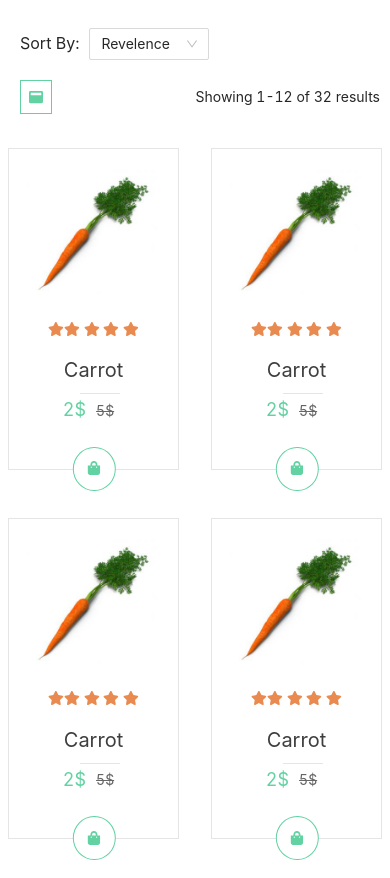
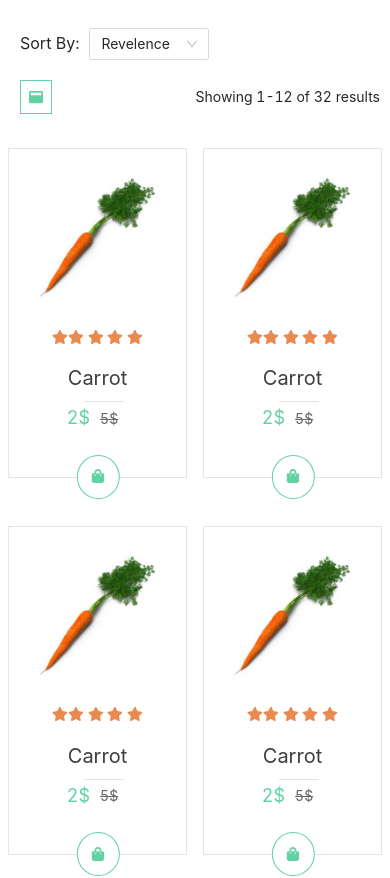
Before and after one commit to SwimmingBunny/SelenaOrganicStore, a React (Create React App) app: page /shop-product in a window 390 px wide. Shown: the part 1328-2206 px from the top of the page. Built offline with nearby package versions, Linux system fonts and the light colour scheme.

Commit message:
long change responsive

```diff
--- a/package.json
+++ b/package.json
@@ -7,6 +7,7 @@
     "@fortawesome/fontawesome-svg-core": "^1.2.36",
     "@fortawesome/free-solid-svg-icons": "^5.15.4",
     "@fortawesome/react-fontawesome": "^0.1.15",
+    "@reduxjs/toolkit": "^1.6.1",
     "@testing-library/jest-dom": "^5.14.1",
     "@testing-library/react": "^11.2.7",
     "@testing-library/user-event": "^12.8.3",
@@ -18,6 +19,7 @@
     "react-responsive": "^9.0.0-beta.3",
     "react-router-dom": "^5.2.0",
     "react-scripts": "4.0.3",
+    "redux": "^4.1.1",
     "sass": "^1.38.2",
     "web-vitals": "^1.1.2"
   },
--- a/src/pages/shop/ShopListItem/ListItem.Item.js
+++ b/src/pages/shop/ShopListItem/ListItem.Item.js
@@ -74,7 +74,7 @@ const ShopItem = () => {
       </div>
 
       <div>
-        <Row gutter={16} className="product__list">
+        <Row gutter={isMoblie ? 0 : 16} className="product__list">
           <ProductItem
             img="Images/product/product-10.jpg"
             name="Carrot"
--- a/src/responsive/responsive.scss
+++ b/src/responsive/responsive.scss
@@ -93,6 +93,7 @@
   .aboutus__provide-content {
     margin: 0 1rem;
   }
+
 }
 // split
 // split
```
Also changed, not shown: 1 other file (tests, documents, lock files or other folders).
